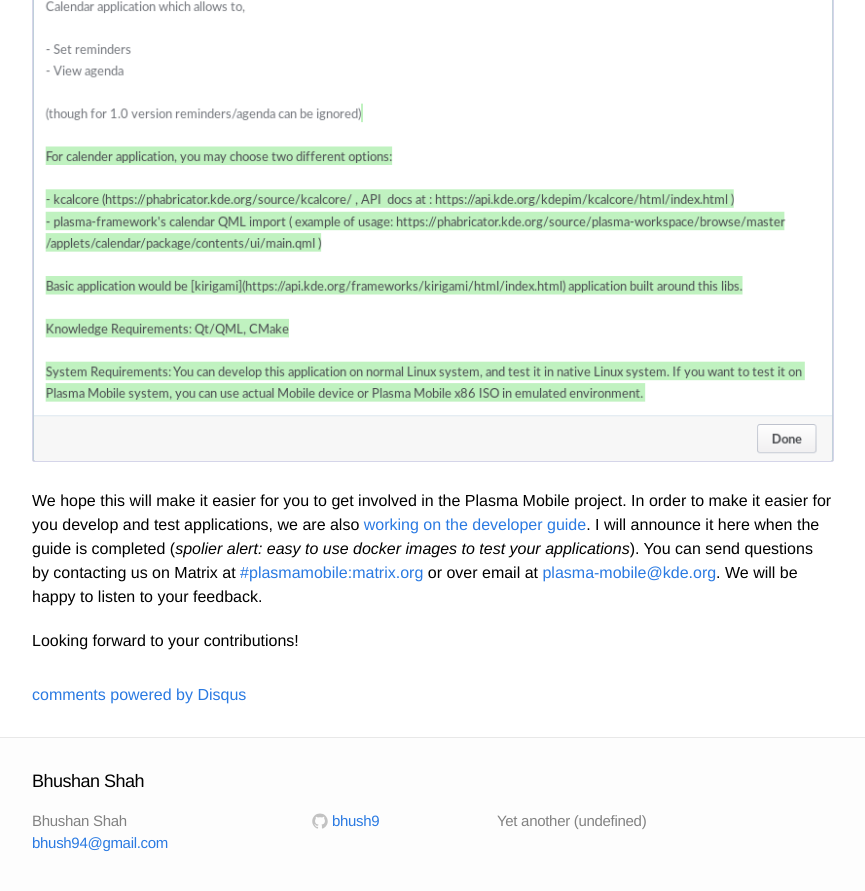
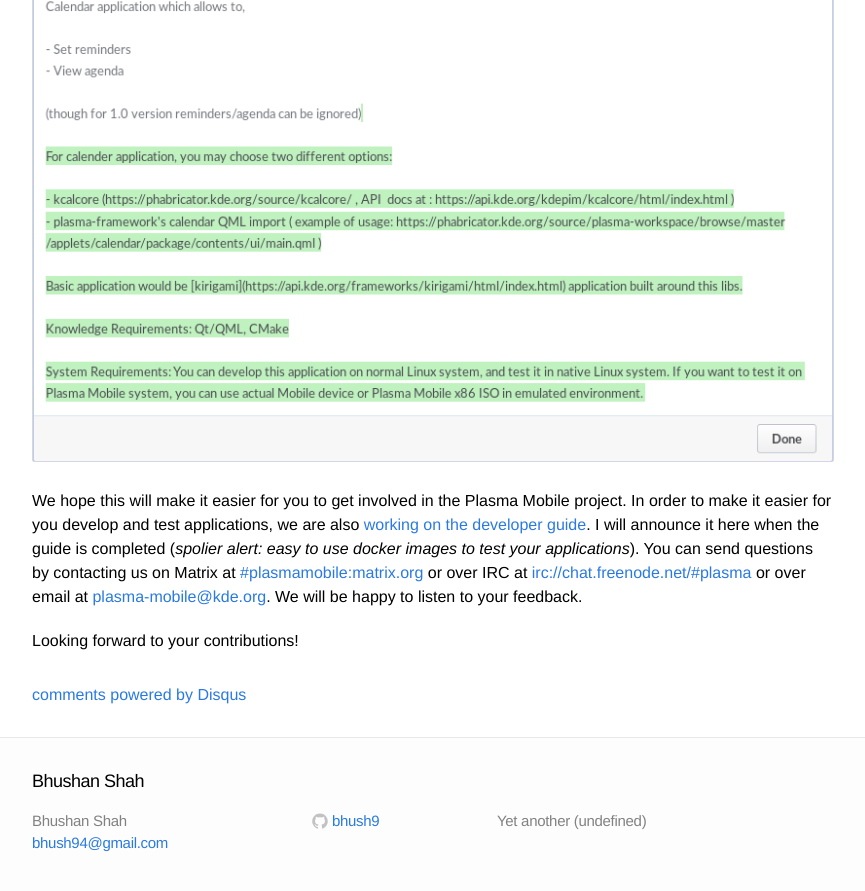
Before and after one commit to bhush9/bhush9.github.io, a Jekyll site: the page built from _posts/2018-06-06-find-your-way-to-plasma-mobile.markdown, in a window 1280 px wide and 900 px high, scrolled down 1743 px. Shown: the top 891 px of the window, without its empty margins (208-1073 px from the left). Built offline with Jekyll 4.4.1, drawn with Linux system fonts in a browser that asks for light colours; comment, search, counter and statistics services are not loaded.

Commit message:
Add info about IRC

```diff
--- a/_posts/2018-06-06-find-your-way-to-plasma-mobile.markdown
+++ b/_posts/2018-06-06-find-your-way-to-plasma-mobile.markdown
@@ -35,6 +35,6 @@
 
 ![Task difference]({{ site.url }}/images/plasma-mobile-calender-task.png)
 
-We hope this will make it easier for you to get involved in the Plasma Mobile project. In order to make it easier for you develop and test applications, we are also [working on the developer guide](https://community.kde.org/Plasma/Mobile/DevGuide). I will announce it here when the guide is completed (*spolier alert: easy to use docker images to test your applications*). You can send questions by contacting us on Matrix at [#plasmamobile:matrix.org](https://matrix.to/#/#plasmamobile:matrix.org) or over email at [plasma-mobile@kde.org](mailto:plasma-mobile@kde.org). We will be happy to listen to your feedback.
+We hope this will make it easier for you to get involved in the Plasma Mobile project. In order to make it easier for you develop and test applications, we are also [working on the developer guide](https://community.kde.org/Plasma/Mobile/DevGuide). I will announce it here when the guide is completed (*spolier alert: easy to use docker images to test your applications*). You can send questions by contacting us on Matrix at [#plasmamobile:matrix.org](https://matrix.to/#/#plasmamobile:matrix.org) or over IRC at [irc://chat.freenode.net/#plasma](irc://chat.freenode.net/#plasma) or over email at [plasma-mobile@kde.org](mailto:plasma-mobile@kde.org). We will be happy to listen to your feedback.
 
 Looking forward to your contributions!
```
